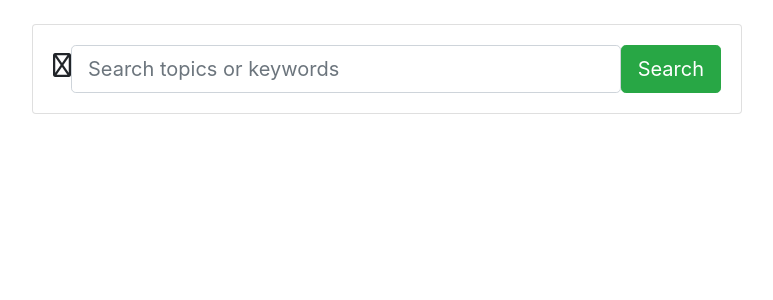
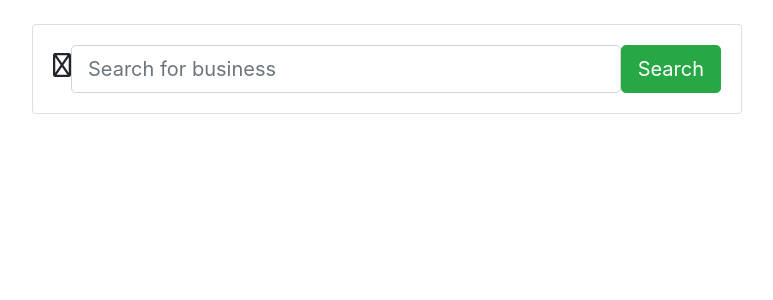
Before and after one commit to D0nmoses/django_ip_week_4, a Django app: page /business in a window 1280 px wide. Shown: the part 56-356 px from the top of the page, without its empty margins (253-1026 px from the left). Run offline with Django 3.2, Linux system fonts and the light colour scheme; the visitor is signed in with stand-in values (Sample User, id 1); data that the repository does not hold is empty; some libraries are stand-ins or nearby versions.

Commit message:
changes to search html to view results

```diff
--- a/watch/templates/all-watch/business.html
+++ b/watch/templates/all-watch/business.html
@@ -13,19 +13,19 @@
     <div class="container">
         <br/>
         <div class="row justify-content-center">
-                            <div class="col-12 col-md-10 col-lg-8">
-                                <form class="card card-sm">
+                            <div class="col-12 col-md-10 col-lg-8" style="padding-bottom: 20px;">
+                                <form class="card card-sm" action="{% url 'search_results' %}" role="search">
                                     <div class="card-body row no-gutters align-items-center">
                                         <div class="col-auto">
-                                            <i class="fas fa-search h4 text-body"></i>
+                                            <i class="fa fa-search h4 text-body"></i>
                                         </div>
                                         <!--end of col-->
                                         <div class="col">
-                                            <input class="form-control form-control-lg form-control-borderless" type="search" placeholder="Search topics or keywords">
+                                            <input class="form-control form-control-lg form-control-borderless" type="search" placeholder="Search for business" name="name">
                                         </div>
                                         <!--end of col-->
                                         <div class="col-auto">
-                                            <button class="btn btn-lg btn-success" action="{% url 'search_results' %}" type="submit">Search</button>
+                                            <button class="btn btn-lg btn-success" type="submit">Search</button>
                                         </div>
                                         <!--end of col-->
                                     </div>
```
Also changed, not shown: watch/templates/all-watch/search.html (+6 -2 lines).
